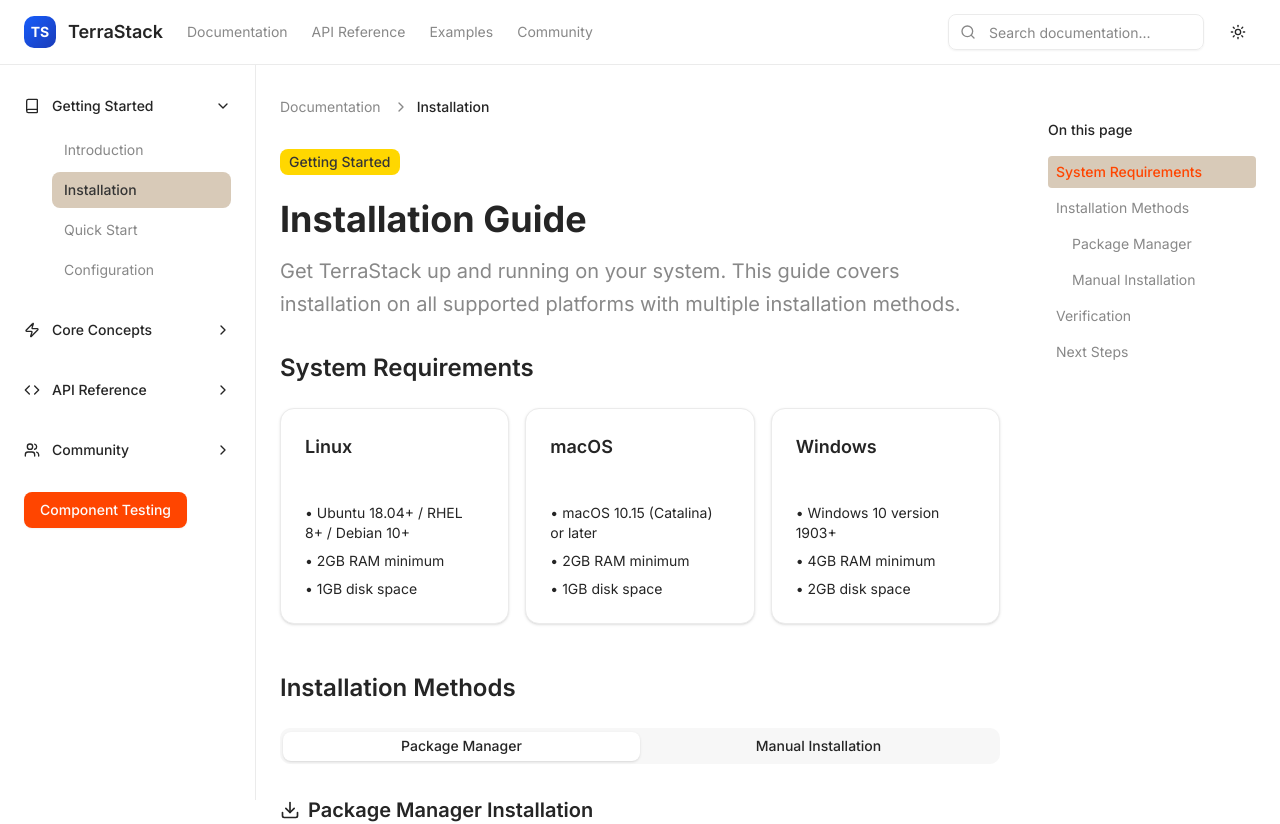
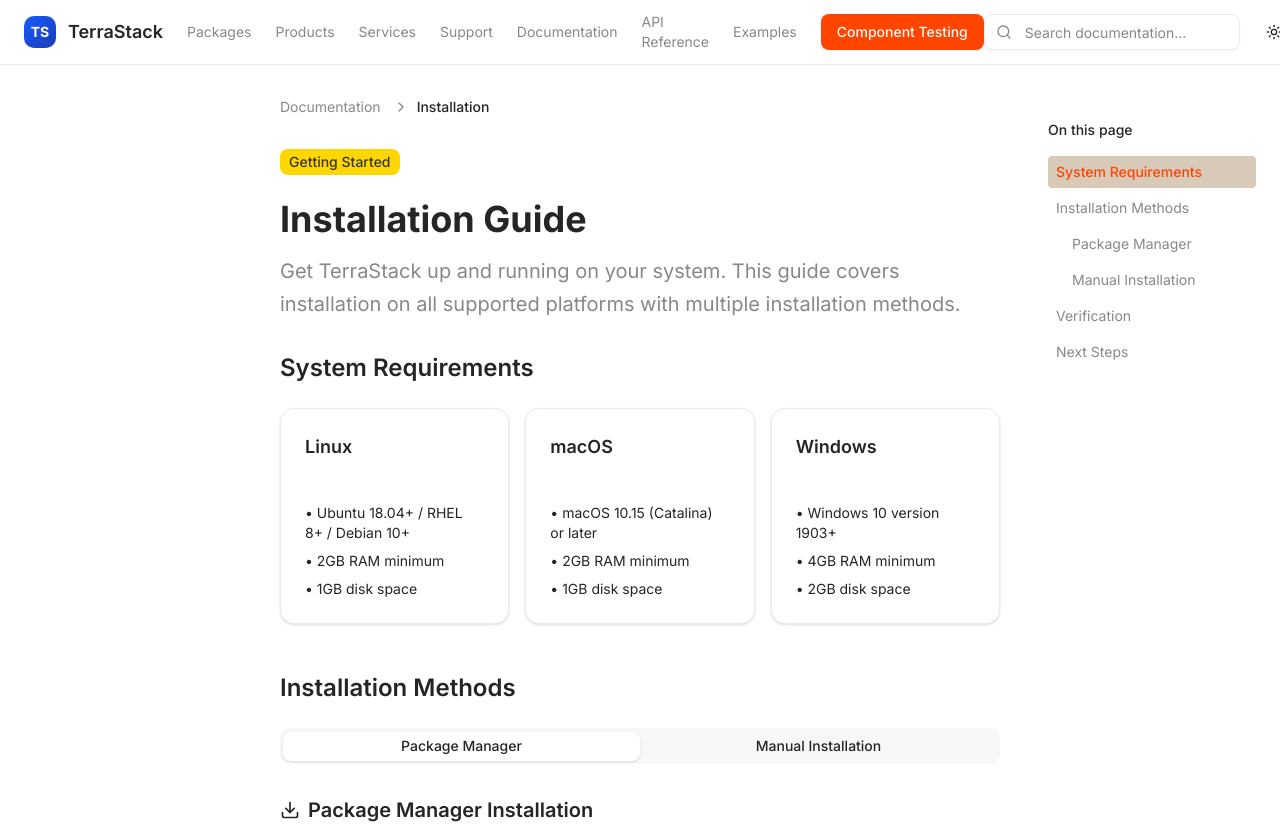
Before and after one commit to Terra-Magma/TerraStack-docs, a Next.js app: page /installation in a window 1280 px wide. Shown: the top 824 px of the page. Built offline with nearby package versions, Linux system fonts and the light colour scheme.

Commit message:
updated header and removed sidebar

```diff
--- a/src/app/layout.tsx
+++ b/src/app/layout.tsx
@@ -2,7 +2,6 @@ import './globals.css';
 import type { Metadata } from 'next';
 import { Inter } from 'next/font/google';
 import { Header } from '@/components/layout/header';
-import { Sidebar } from '@/components/layout/sidebar';
 import { ThemeProvider } from '@/components/theme-provider';
 
 const inter = Inter({ subsets: ['latin'] });
@@ -27,7 +26,6 @@ export default function RootLayout({ children }: { children: React.ReactNode })
           <div className="min-h-screen bg-background">
             <Header />
             <div className="flex">
-              <Sidebar />
               <main className="flex-1 lg:pl-64">{children}</main>
             </div>
           </div>
--- a/src/components/layout/header.tsx
+++ b/src/components/layout/header.tsx
@@ -7,6 +7,7 @@ import { Input } from '@/components/ui/input';
 import { ThemeToggle } from '@/components/theme-toggle';
 import { Menu, Search, X } from 'lucide-react';
 import { cn } from '@/lib/utils';
+import DevelopmentButton from '@/components/ui/DevelopmentButton';
 
 export function Header() {
   const [isMenuOpen, setIsMenuOpen] = useState(false);
@@ -16,7 +17,7 @@ export function Header() {
       <div className="container flex h-16 items-center px-6">
         <div className="flex items-center gap-6 flex-1">
           <Link
-            href="/public"
+            href="/"
             className="flex items-center gap-3"
           >
             <div className="w-8 h-8 bg-gradient-to-br from-blue-600 to-blue-800 rounded-lg flex items-center justify-center">
@@ -26,6 +27,30 @@ export function Header() {
           </Link>
 
           <nav className="hidden md:flex items-center gap-6 text-sm">
+            <Link
+              href="/packages"
+              className="text-muted-foreground hover:text-foreground transition-colors"
+            >
+              Packages
+            </Link>
+            <Link
+              href="/products"
+              className="text-muted-foreground hover:text-foreground transition-colors"
+            >
+              Products
+            </Link>
+            <Link
+              href="/services"
+              className="text-muted-foreground hover:text-foreground transition-colors"
+            >
+              Services
+            </Link>
+            <Link
+              href="/support"
+              className="text-muted-foreground hover:text-foreground transition-colors"
+            >
+              Support
+            </Link>
             <Link
               href="/docs"
               className="text-muted-foreground hover:text-foreground transition-colors"
@@ -44,12 +69,12 @@ export function Header() {
             >
               Examples
             </Link>
-            <Link
-              href="/community"
-              className="text-muted-foreground hover:text-foreground transition-colors"
-            >
-              Community
-            </Link>
+            <div key={'component-testing'}>
+              <DevelopmentButton
+                link={'/component-testing'}
+                title={'Component Testing'}
+              />
+            </div>
           </nav>
         </div>
 
@@ -87,6 +112,34 @@ export function Header() {
           </div>
           <div className="space-y-2">
             <Link
+              href="/packages"
+              className="block py-2 text-muted-foreground hover:text-foreground transition-colors"
+              onClick={() => setIsMenuOpen(false)}
+            >
+              Packages
+            </Link>
+            <Link
+              href="/products"
+              className="block py-2 text-muted-foreground hover:text-foreground transition-colors"
+              onClick={() => setIsMenuOpen(false)}
+            >
+              Products
+            </Link>
+            <Link
+              href="/services"
+              className="block py-2 text-muted-foreground hover:text-foreground transition-colors"
+              onClick={() => setIsMenuOpen(false)}
+            >
+              Services
+            </Link>
+            <Link
+              href="/support"
+              className="block py-2 text-muted-foreground hover:text-foreground transition-colors"
+              onClick={() => setIsMenuOpen(false)}
+            >
+              Support
+            </Link>
+            <Link
               href="/docs"
               className="block py-2 text-muted-foreground hover:text-foreground transition-colors"
               onClick={() => setIsMenuOpen(false)}
@@ -107,13 +160,6 @@ export function Header() {
             >
               Examples
             </Link>
-            <Link
-              href="/community"
-              className="block py-2 text-muted-foreground hover:text-foreground transition-colors"
-              onClick={() => setIsMenuOpen(false)}
-            >
-              Community
-            </Link>
           </div>
         </nav>
       </div>
--- a/src/components/layout/sidebar.tsx
+++ /dev/null
@@ -1,113 +0,0 @@
-'use client';
-
-import { useState } from 'react';
-import Link from 'next/link';
-import { usePathname } from 'next/navigation';
-import { Book, ChevronDown, ChevronRight, Code, Users, Zap } from 'lucide-react';
-import { cn } from '@/lib/utils';
-import DevelopmentButton from '@/components/ui/DevelopmentButton';
-
-const navigationItems = [
-  {
-    title: 'Getting Started',
-    icon: Book,
-    items: [
-      { title: 'Introduction', href: '/' },
-      { title: 'Installation', href: '/installation' },
-      { title: 'Quick Start', href: '/quick-start' },
-      { title: 'Configuration', href: '/configuration' },
-    ],
-  },
-  {
-    title: 'Core Concepts',
-    icon: Zap,
-    items: [
-      { title: 'Address Structure', href: '/concepts/address-structure' },
-      { title: 'Routing Protocol', href: '/concepts/routing' },
-      { title: 'Security Model', href: '/concepts/security' },
-      { title: 'Performance', href: '/concepts/performance' },
-    ],
-  },
-  {
-    title: 'API Reference',
-    icon: Code,
-    items: [
-      { title: 'Network API', href: '/api/network' },
-      { title: 'Address Management', href: '/api/address' },
-      { title: 'Routing Control', href: '/api/routing' },
-      { title: 'Security Functions', href: '/api/security' },
-    ],
-  },
-  {
-    title: 'Community',
-    icon: Users,
-    items: [
-      { title: 'Contributing', href: '/community/contributing' },
-      { title: 'Discussions', href: '/community/discussions' },
-      { title: 'Support', href: '/community/support' },
-      { title: 'Changelog', href: '/community/changelog' },
-    ],
-  },
-];
-
-export function Sidebar() {
-  const pathname = usePathname();
-  const [expandedSections, setExpandedSections] = useState<string[]>(['Getting Started']);
-
-  const toggleSection = (title: string) => {
-    setExpandedSections((prev) => (prev.includes(title) ? prev.filter((t) => t !== title) : [...prev, title]));
-  };
-
-  return (
-    <aside className="fixed left-0 top-16 z-30 hidden h-[calc(100vh-4rem)] w-64 shrink-0 border-r bg-background lg:block">
-      <div className="h-full overflow-auto p-6">
-        <nav className="space-y-6">
-          {navigationItems.map((section) => {
-            const isExpanded = expandedSections.includes(section.title);
-            const Icon = section.icon;
-
-            return (
-              <div key={section.title}>
-                <button
-                  onClick={() => toggleSection(section.title)}
-                  className="flex w-full items-center justify-between py-2 text-sm font-medium text-foreground hover:text-primary transition-colors"
-                >
-                  <div className="flex items-center gap-3">
-                    <Icon className="h-4 w-4" />
-                    {section.title}
-                  </div>
-                  {isExpanded ? <ChevronDown className="h-4 w-4" /> : <ChevronRight className="h-4 w-4" />}
-                </button>
-
-                {isExpanded && (
-                  <div className="mt-2 space-y-1 pl-7">
-                    {section.items.map((item) => (
-                      <Link
-                        key={item.href}
-                        href={item.href}
-                        className={cn(
-                          'block py-2 px-3 text-sm rounded-md transition-colors hover:bg-accent hover:text-accent-foreground',
-                          pathname === item.href
-                            ? 'bg-accent text-accent-foreground font-medium'
-                            : 'text-muted-foreground'
-                        )}
-                      >
-                        {item.title}
-                      </Link>
-                    ))}
-                  </div>
-                )}
-              </div>
-            );
-          })}
-          <div key={'component-testing'}>
-            <DevelopmentButton
-              link={'/component-testing'}
-              title={'Component Testing'}
-            />
-          </div>
-        </nav>
-      </div>
-    </aside>
-  );
-}
```
